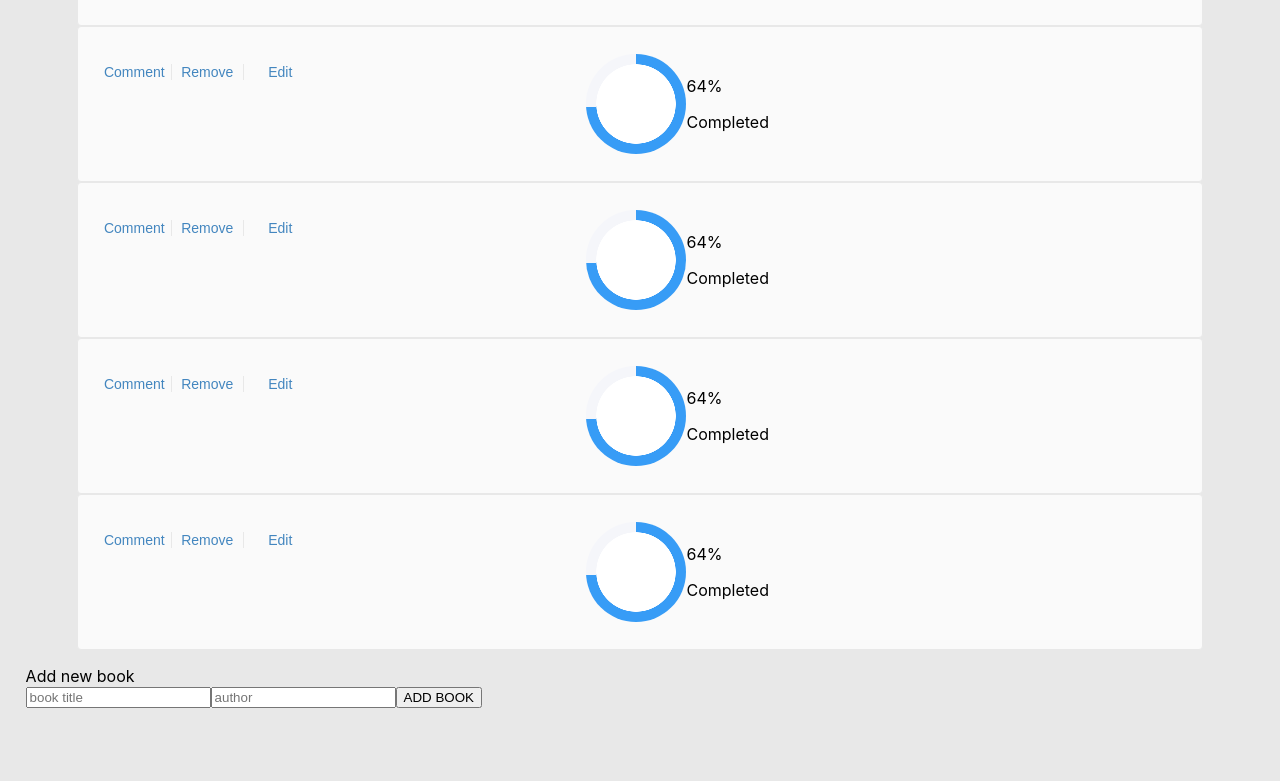
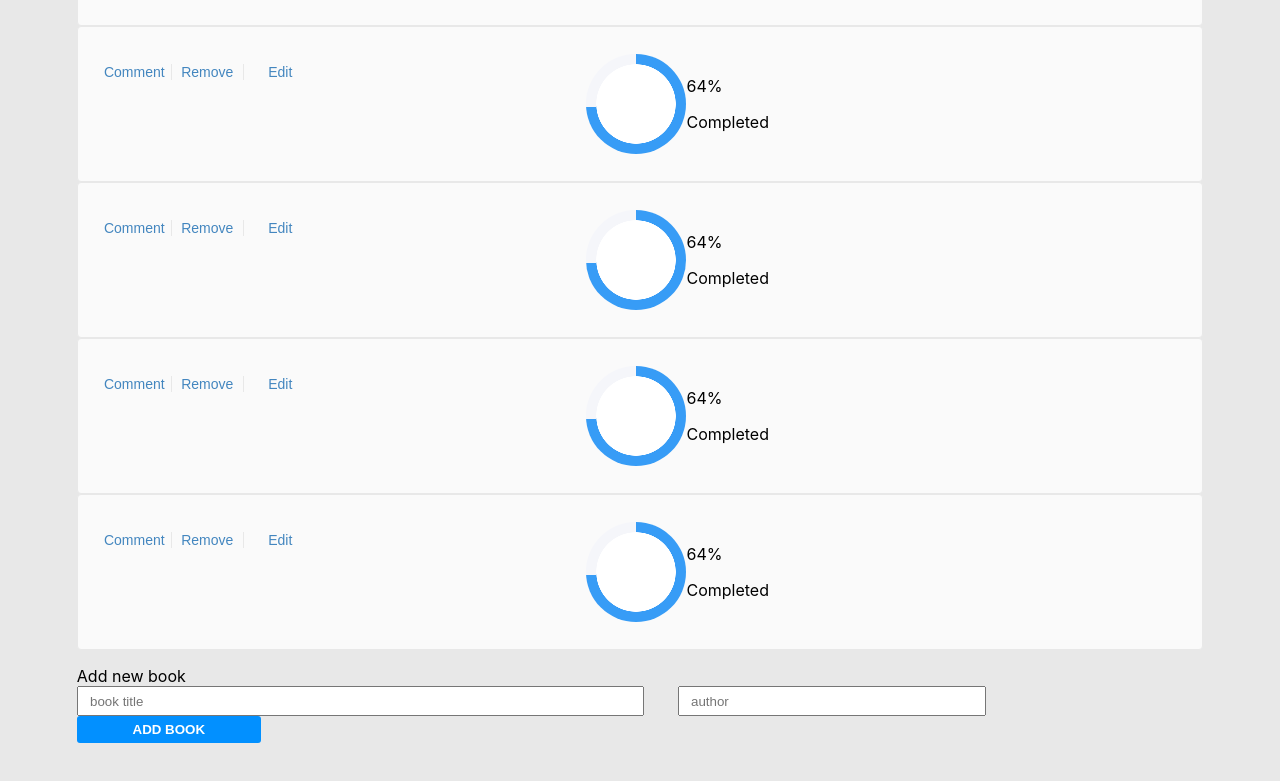
Before and after one commit to MayPyone/Bookstore, a React (Create React App) app: page / in a window 1280 px wide. Shown: the part 1503-2284 px from the top of the page. Before the commit the page ends 2211 px from the top, so only its background shows below. Built offline with nearby package versions, Linux system fonts and the light colour scheme; no server answers; the HTML template or start-up script is replaced by a standard one.

Commit message:
Do styling for form

```diff
--- a/src/component/styles/form.css
+++ b/src/component/styles/form.css
@@ -1,5 +1,54 @@
+@font-face {
+  font-family: 'Montserrat';
+  src: url(fontfamily/Montserrat-Medium.ttf);
+}
+
+@font-face {
+  font-family: 'robotoslab-bold';
+  src: url(fontfamily/RobotoSlab-Bold.ttf);
+}
+
 form {
   display: flex;
   flex-direction: column;
-  margin-left: 2%;
+  padding: 0 6%;
+  margin-top: 1%;
+  padding-bottom: 20rem;
 }
+
+.add {
+  width: 10.875rem;
+  height: 1.5rem;
+  font-family: 'Montserrat', serif;
+  font-size: 1.25rem;
+  font-weight: bold;
+  font-stretch: normal;
+  font-style: normal;
+  line-height: normal;
+  letter-spacing: -0.18px;
+  color: #888;
+  margin-bottom: 1%;
+}
+
+.title {
+  width: 48%;
+  margin-right: 3%;
+  padding: 0.5% 1%;
+}
+
+.author {
+  width: 25%;
+  margin-right: 3%;
+  padding: 0.5% 1%;
+}
+
+form button {
+  width: 11.5rem;
+  padding: 0.5% 1%;
+  background-color: #0290ff;
+  border-radius: 3px;
+  border: none;
+  color: white;
+  font-weight: bold;
+  font-family: 'robotoslab-bold', sans-serif;
+}
```
